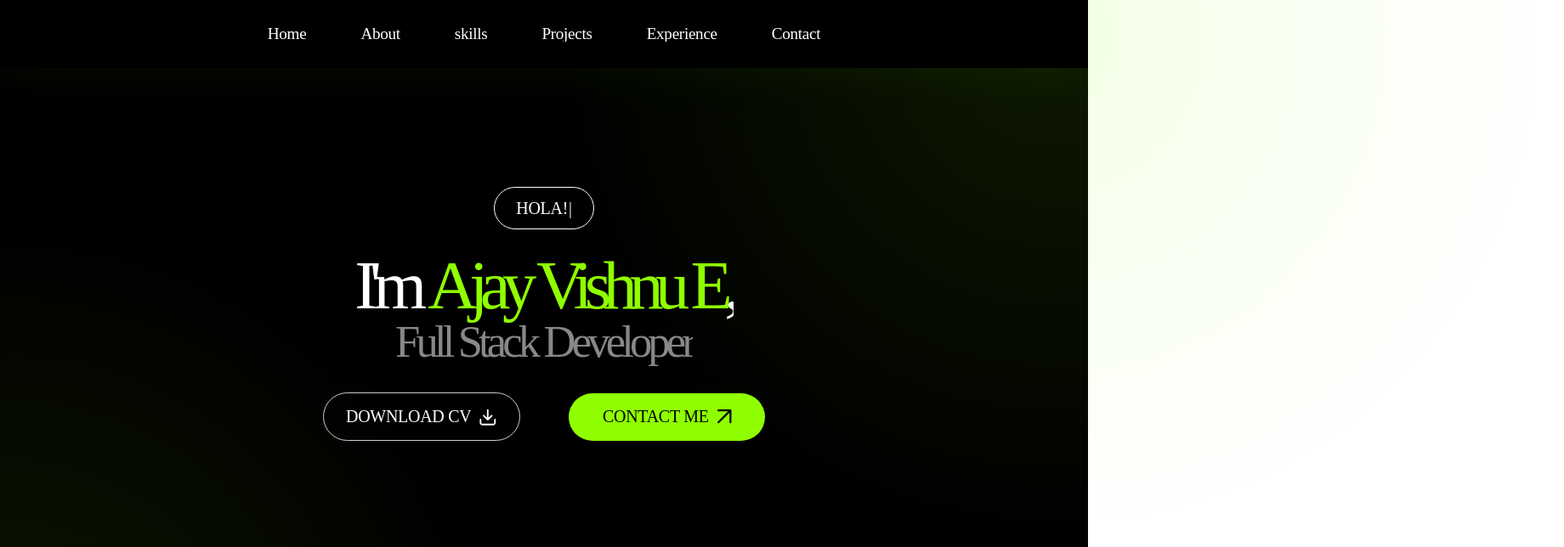
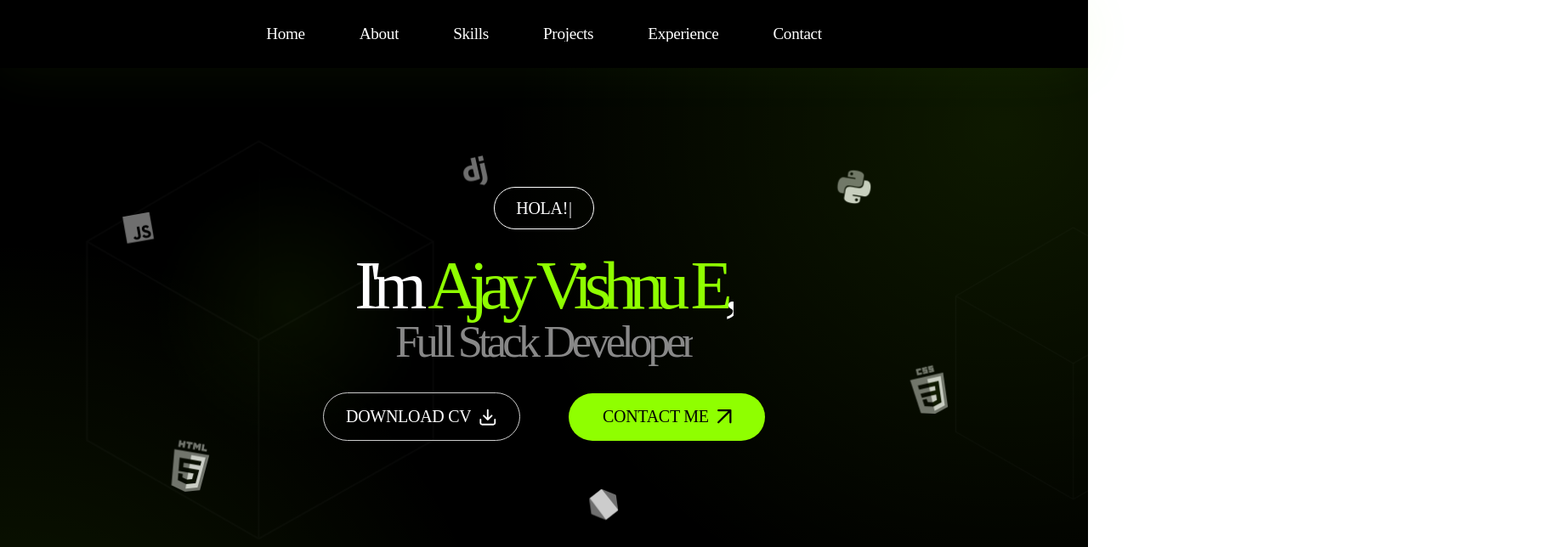
Before and after one commit to AjayVishnuE/Ajay_Vishnu_E, a React (Create React App) app: page / in a window 1280 px wide. Shown: the top 644 px of the page at 85% size, 1840 px wide, since content can reach past the window. Built offline with nearby package versions, Linux system fonts and the light colour scheme; a web font is replaced by a local one.

Commit message:
css fixs

```diff
--- a/src/components/GradientCircle/gradientcircle.css
+++ b/src/components/GradientCircle/gradientcircle.css
@@ -2,6 +2,7 @@
     width: 1200px;
     height: 1200px;
     border-radius: 1400px;
+    overflow-x: hidden;
     position: absolute;
     z-index: 0;
     opacity: 0.1;
@@ -9,12 +10,12 @@
 }
 
 .gradient-circle-div1{
-    top: -550px;
-    left: 50%;
+    top: -450px;
+    right: -500px;
 }
 
 .gradient-circle-div2{
-    bottom: -650px;
+    top: 35vh;
     left: -600px;
 }
 
--- a/src/components/Projects/projects.css
+++ b/src/components/Projects/projects.css
@@ -6,15 +6,18 @@
 .Projects-container{
     width: 100%;
     margin: 60px 0;
+    overflow: hidden;
+    padding: 0;
 }
 
 .project-details-div{
+    padding: 50px 25px;
     height: 300px;
     min-width: 40%;
     max-width: 40%;
     border: 1px solid var(--PortGrey2);
     flex-direction: column;
-    padding: 50px 25px;
+    transition: transform 0.3s ease;
     gap: 25px;
 }
 
@@ -133,13 +136,4 @@
     }
   }
 
-  .Projects-container {
-    overflow: hidden;
-    padding: 0;
-  }
-
-  .project-details-div {
-    transition: transform 0.3s ease;
-  }
-
   /* Updated styles for page-turning animation */
--- a/src/constants/constants.js
+++ b/src/constants/constants.js
@@ -6,7 +6,7 @@ import Wrap from '../assets/Projects/WRAP-Web-Logo.png';
 import CSI from '../assets/Projects/CSI-WEB-Logo.png';
 import { GitHubIcon, HackeRankIcon, LinkedInIcon, SkillCss, SkillDjango, SkillFigma, SkillGit, SkillGithub, SkillHtml, SkillJs, SkillNetlify, SkillNode, SkillPostgres, SkillPostman, SkillPython, SkillReact, SkillSql, SkillVSCode, li, insta, me, fb, yt, x } from "./imports";
 
-export const NavbarDataset = ["Home","About","skills","Projects","Experience","Contact"];
+export const NavbarDataset = ["Home","About","Skills","Projects","Experience","Contact"];
 
 export const SpotlightData = {
     name: "Ajay Vishnu E",
--- a/src/containers/Spotlight/Spotlight.jsx
+++ b/src/containers/Spotlight/Spotlight.jsx
@@ -36,8 +36,8 @@ function Spotlight() {
           })
         }
       </div>
-      <div className='gradientcircle gradient-circle-div1'>
-      </div>
+        <div className='gradientcircle gradient-circle-div1'>
+        </div>
       <div className='gradientcircle gradient-circle-div2'>
       </div>
     </div>
--- a/src/containers/Spotlight/spotlight.css
+++ b/src/containers/Spotlight/spotlight.css
@@ -1,5 +1,5 @@
 .Spotlight-overall-container{
-    /* background-image: url(../../assets/Spotlight/bg.png); */
+    background-image: url(../../assets/Spotlight/bg.png);
     margin-top: 10px;
     width: 100vw;
     max-width: 100%;
@@ -105,7 +105,7 @@
 .spotlight-roles-container{
     gap: 15px;
     position: absolute;
-    bottom:80px;
+    top: 88vh;
 }
 
 .spotlight-roles{
--- a/src/index.css
+++ b/src/index.css
@@ -1,6 +1,8 @@
 @import url('https://fonts.googleapis.com/css2?family=Red+Hat+Mono:wght@400;500;700&display=swap');
 
 html{
+    width: 100%;
+    position: relative;
     -ms-overflow-style: none;
     scrollbar-width: none;
     overflow-y: scroll;
@@ -13,6 +15,8 @@ html{
 body {
     overflow-x: hidden;
     margin: 0;
+    width: 100%;
+    position: relative;
     padding: 0;
     font-family: "Red Hat Mono";
     -webkit-font-smoothing: antialiased;
```
